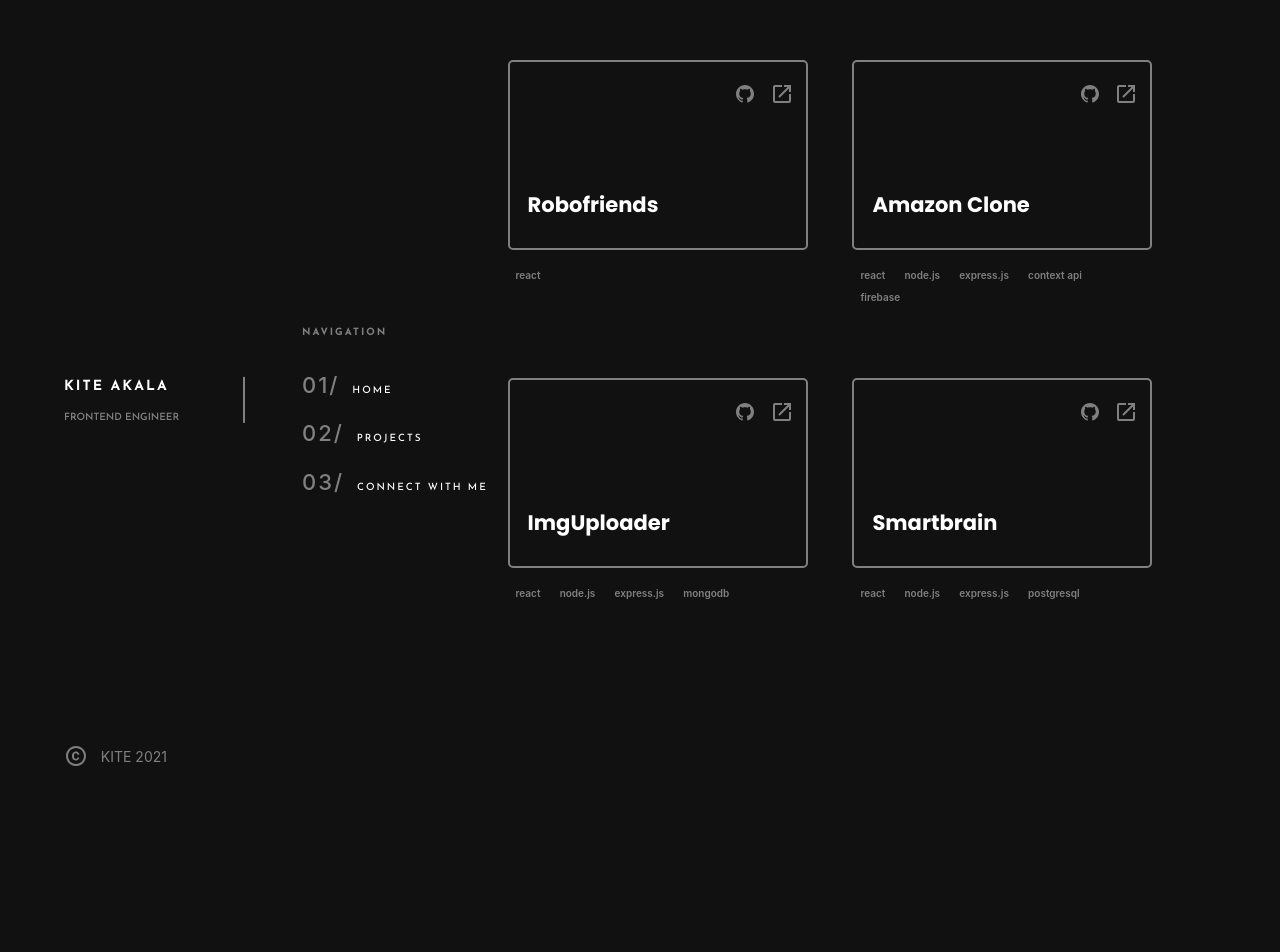
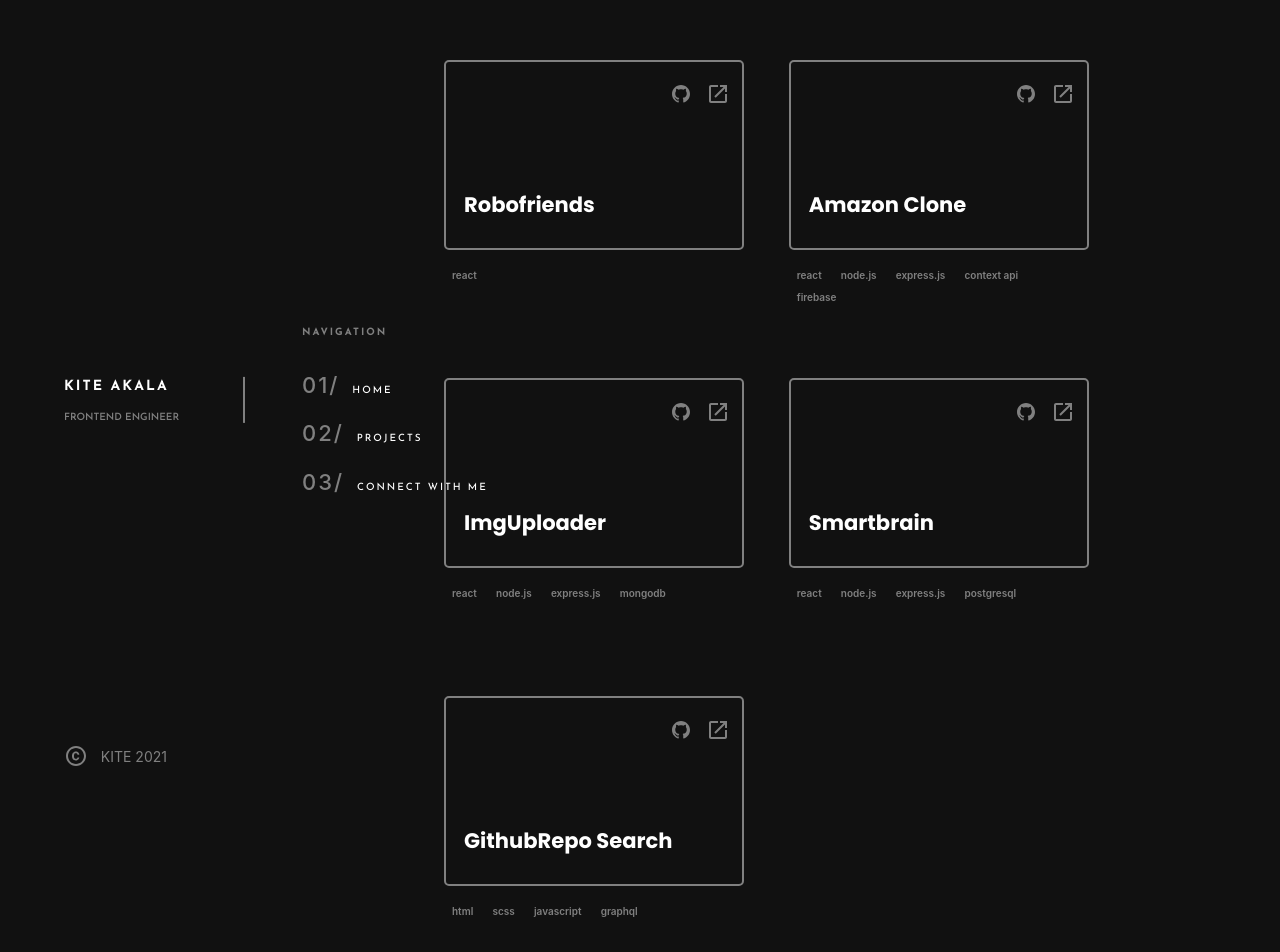
Before and after one commit to sambabib/portfoliov3, a React (Create React App) app: page /projects in a window 1280 px wide. Shown: the top 952 px of the page. Before the commit the page ends 800 px from the top, so only its background shows below. Built offline with nearby package versions, Linux system fonts and the light colour scheme.

Commit message:
fixed menu... v1

```diff
--- a/src/Components/DesktopView/DesktopView.scss
+++ b/src/Components/DesktopView/DesktopView.scss
@@ -35,6 +35,7 @@
   position: absolute;
   bottom: 0;
   margin-left: 4rem;
+  position: fixed;
 
   p {
     margin-left: 0.5rem;
--- a/src/Components/Home/Home.scss
+++ b/src/Components/Home/Home.scss
@@ -1,8 +1,6 @@
 @import url('https://fonts.googleapis.com/css2?family=Josefin+Sans:wght@400;500;600;700&display=swap');
 
 .home {
-  max-width: 320px;
-  min-width: 190px;
   border-right: 2px solid gray;
   display: flex;
   align-items: center;
@@ -34,5 +32,6 @@
   .home {
     width: 200px;
     padding: 0 2rem;
+    border: none;
   }
 }
--- a/src/Components/MobileMenu/MobileMenu.js
+++ b/src/Components/MobileMenu/MobileMenu.js
@@ -1,6 +1,5 @@
 import logo from '../MobileHeader/logo.svg';
 import close from './close.svg';
-import line from './line.svg';
 import './MobileMenu.scss';
 
 const menu = [
@@ -37,7 +36,6 @@
               return (
                 <>
                   <div className='menu-flex'>
-                    <img src={line} alt='menu line' />
                     <ul>
                       <li key={item.id} onClick={() => setOpen(!open)}>
                         <a
--- a/src/Components/MobileMenu/MobileMenu.scss
+++ b/src/Components/MobileMenu/MobileMenu.scss
@@ -48,7 +48,7 @@
       width: 100%;
       text-align: left;
       margin-top: 0;
-      padding: 9rem 0;
+      padding: 9rem 1rem;
       overflow: hidden !important;
 
       nav {
--- a/src/Components/Navigation/Navigation.scss
+++ b/src/Components/Navigation/Navigation.scss
@@ -17,9 +17,9 @@
   letter-spacing: 1px;
 
   @media (width: 1024px) {
-    width: 300px;
+    width: 150px !important;
     padding: 0;
-    left: 240px;
+    left: 200px;
   }
 
   .navigation-items {
--- a/src/Components/Projects/Projects.js
+++ b/src/Components/Projects/Projects.js
@@ -47,6 +47,18 @@
       { id: 4, name: 'postgresql' },
     ],
   },
+  {
+    id: 5,
+    title: 'GithubRepo Search',
+    live: '',
+    github: 'hhttps://github.com/sambabib/github-repo-page',
+    tags: [
+      { id: 1, name: 'html' },
+      { id: 2, name: 'scss' },
+      { id: 3, name: 'javascript' },
+      { id: 4, name: 'graphql' },
+    ],
+  },
 ];
 
 const Projects = () => {
@@ -57,16 +69,17 @@
         {projects.map((project) => {
           return (
             <>
-              <div className='project-grid' key={project.id}>
+              <div className='project-grid'>
                 <Work
                   id={project.id}
                   title={project.title}
                   live={project.live}
                   github={project.github}
+                  key={project.id}
                 />
                 <div className='project-stack'>
                   {project.tags.map((tag) => {
-                    return <Tags id={tag.id} name={tag.name} />;
+                    return <Tags key={tag.id} id={tag.id} name={tag.name} />;
                   })}
                 </div>
               </div>
--- a/src/Components/Projects/Projects.scss
+++ b/src/Components/Projects/Projects.scss
@@ -36,10 +36,11 @@
   .project-grid-initial {
     display: flex;
     flex-direction: row;
-    width: 900px;
+    width: 700px;
     flex-wrap: wrap;
-    justify-content: center;
+    justify-content: flex-start;
     gap: 2.8rem;
+    margin-left: 4rem;
 
     @media (max-width: 468px) {
       width: 100%;
@@ -56,6 +57,7 @@
       justify-content: flex-start;
       align-items: center;
       gap: 1rem;
+      margin-left: 0 !important;
     }
   }
 
--- a/src/Utils/Work/Work.js
+++ b/src/Utils/Work/Work.js
@@ -4,7 +4,7 @@
 
 const Work = ({ id, title, live, github }) => {
   return (
-    <div className='work'>
+    <div className='work' key={id}>
       <div className='grid'>
         <div className='project-links'>
           <a href={github} target='_blank' rel='noreferrer'>
```
